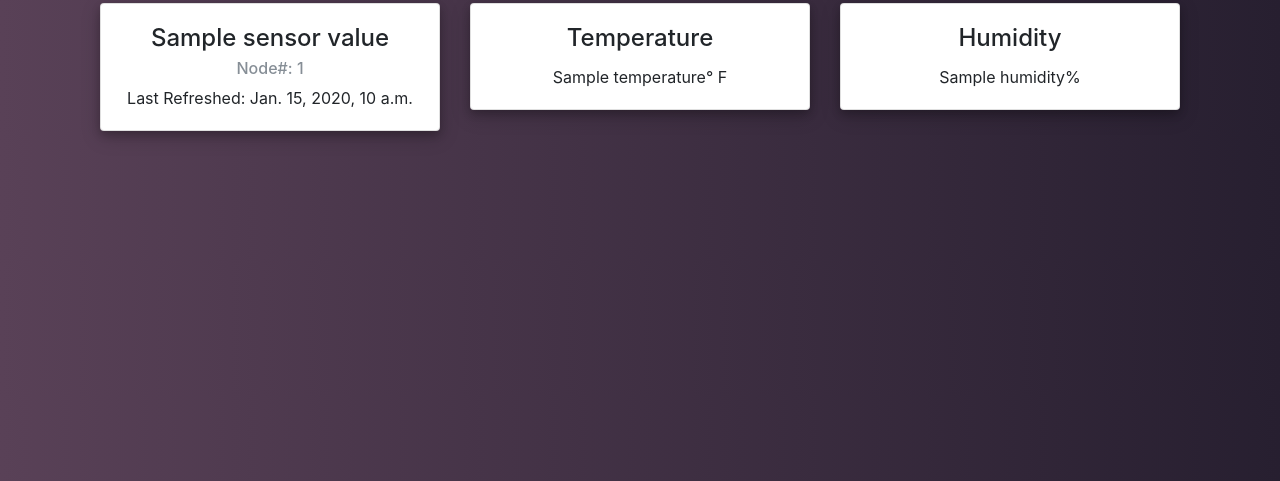
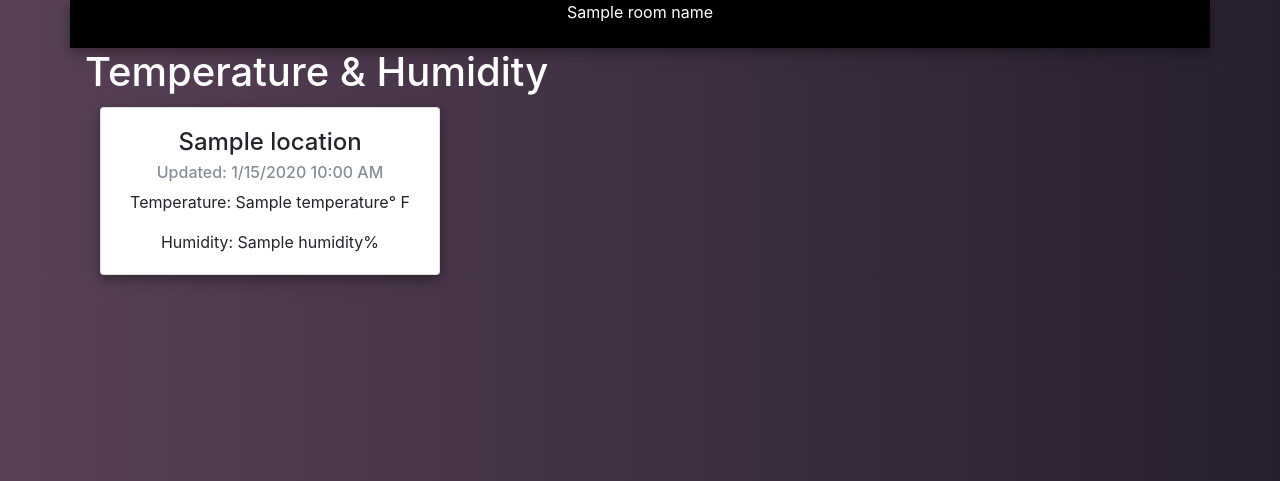
Before and after one commit to NiDMAZ/rpi_nodes, a Django app: template room_sensors/templates/room_sensors/homepage.html in a window 1280 px wide. Shown: the top 481 px of the page. Run offline with Django 3.2, Linux system fonts and the light colour scheme; the template is opened without the code that fills it: most values are stand-ins (such as "Sample title", 1, 10 or a date in 2020); parts of the project's set-up code (start-up, migrations or seed data) failed here and were passed over; some libraries are stand-ins or nearby versions.

Commit message:
CSS changes etc.

```diff
--- a/room_sensors/read_sensors.py
+++ b/room_sensors/read_sensors.py
@@ -35,6 +35,10 @@ class RpiNode(object):
         # TODO: PUT SOME CHECKS IN PLACE, RIGHT NOW I AM GOING TO ASSUME THIS FILE EXISTS
         with open('/etc/rpi_node/rpi_node.json', 'r') as f:
             self._config  = json.load(f)
+
+    @property
+    def roomName(self):
+        return self._config.get("rpi_node_name")
 
 
 class TemperatureReader(RpiNode):
--- a/room_sensors/static/css/base.css
+++ b/room_sensors/static/css/base.css
@@ -14,3 +14,17 @@ body {
 .box_shadow {
     box-shadow: 0 4px 8px 0 rgba(0, 0, 0, 0.2), 0 6px 20px 0 rgba(0, 0, 0, 0.19);
 }
+
+.section_header {
+    color: white;
+}
+.section_header h1 {
+    text-align: center;
+}
+
+.top_page {
+    color: white;
+    background-color: black;
+    height: 3em;
+    text-align: center;
+}
--- a/room_sensors/templates/room_sensors/base.html
+++ b/room_sensors/templates/room_sensors/base.html
@@ -9,18 +9,19 @@
     <script src="https://cdnjs.cloudflare.com/ajax/libs/popper.js/1.12.3/umd/popper.min.js" integrity="sha384-vFJXuSJphROIrBnz7yo7oB41mKfc8JzQZiCq4NCceLEaO4IHwicKwpJf9c9IpFgh" crossorigin="anonymous"></script>
     <script src="https://maxcdn.bootstrapcdn.com/bootstrap/4.0.0-beta.2/js/bootstrap.min.js" integrity="sha384-alpBpkh1PFOepccYVYDB4do5UnbKysX5WZXm3XxPqe5iKTfUKjNkCk9SaVuEZflJ" crossorigin="anonymous"></script>
     <meta name="viewport" content="width=device-width, initial-scale=1, maximum-scale=1, user-scalable=no">
-    <link rel="stylesheet" href="{% static 'css/base.css' %}?20171120.1">
+    <link rel="stylesheet" href="{% static 'css/base.css' %}?20171125.3">
 
     <title>RPi Node</title>
 </head>
-<body>
-    <body class="site-body">
-        <div class="container">
+	<div class="container top_page box_shadow">
+	{{ room_name }}
+	</div>
+   <body class="site-body">
+	<div class="container">
             <div class="site-content">
                 {% block site_content %}
                 {% endblock %}
             </div>
         </div>
     </body>
-</body>
 </html>
--- a/room_sensors/templates/room_sensors/homepage.html
+++ b/room_sensors/templates/room_sensors/homepage.html
@@ -3,8 +3,28 @@
 
 {% block site_content %}
 <div class="container">
-    <div class="row">
-        <div class="col-md-4 ">
+	{% if temperature is not None %}
+        <div class="row">
+            <h1 class="section_header">Temperature & Humidity</h1>
+       </div>
+       <div class="row">
+		{% for sensor, val in temperature.items %}
+			<div class="col-md-4 ">
+			<div class="card text-center box_shadow card_widget" >
+			      <div class="card-body">
+				<h4 class="card-title">{{ val.location }}</h4>
+				<h6 class="card-subtitle mb-2 text-muted">Updated: {{ val.updated  | date:"n/j/Y f:s A"}}</h6>
+				<p class="card-text">Temperature: <span class="temp_val">{{ val.temperature }}</span>&#176 <span class="temp_sign">F</span></p>
+				<p class="card-text">Humidity: {{ val.humidity }}%</p>
+			      </div>
+			    </div>
+        </div>
+
+		{% endfor %}
+	{% endif %}
+     </div>
+    <!-- <div class="row">
+	<div class="col-md-4 ">
         <div class="card text-center box_shadow card_widget" >
               <div class="card-body">
                 <h4 class="card-title">{{ sensor_values.node_name }}</h4>
@@ -32,6 +52,6 @@
             </div>
         </div>
     <div class="row">
-</div>
+</div> -->
 
 {% endblock %}
--- a/room_sensors/views.py
+++ b/room_sensors/views.py
@@ -9,7 +9,11 @@ from read_sensors import *
 
 def homepage(request):
     temp_vals = TempReader.get_current()
-    page_context = {'sensor_values': temp_vals}
+    page_context = {
+        'temperature': temp_vals,
+        'room_name': TempReader.roomName,
+    }
+
     return render(request, 'room_sensors/homepage.html', page_context)
 
 def api_sensor(request):
```
